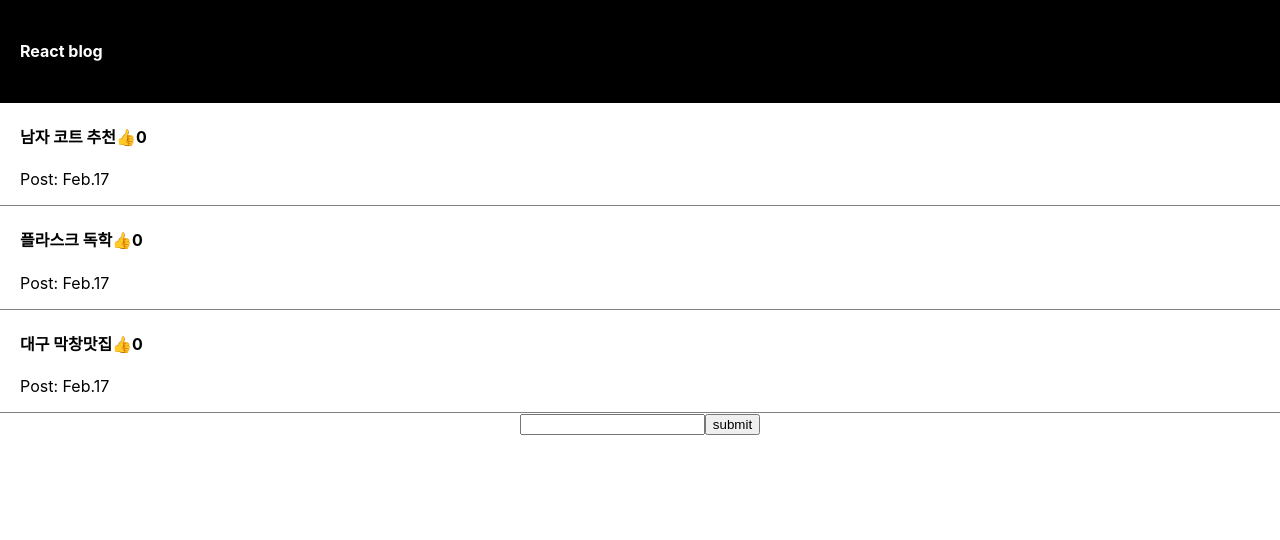
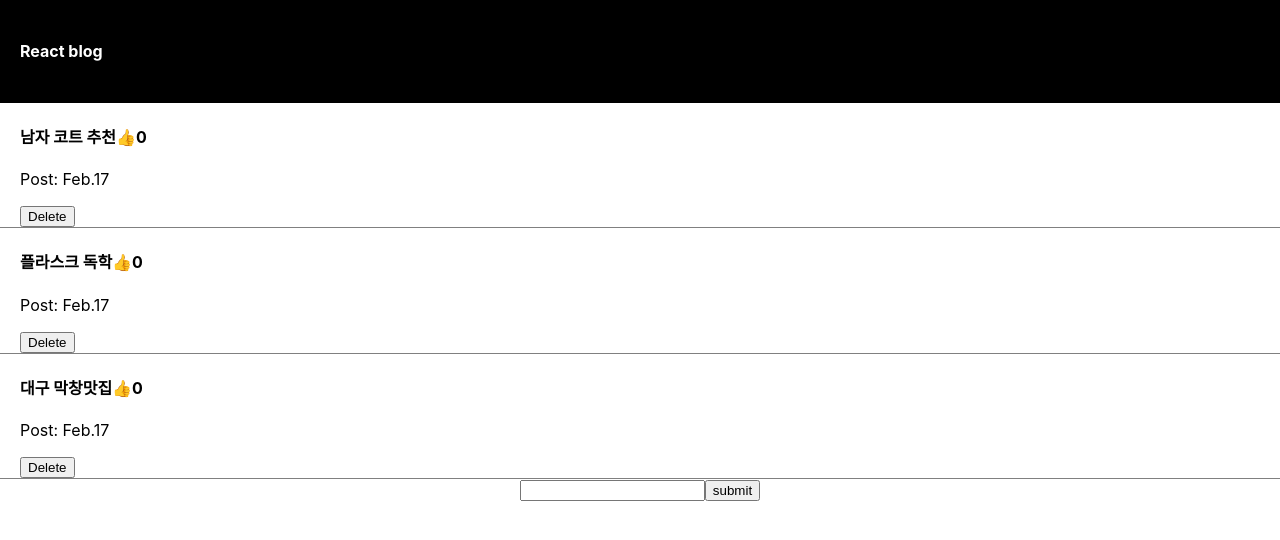
Before and after one commit to J2020n21/react_blog, a React (Create React App) app: page / in a window 1280 px wide. Shown: the top 540 px of the page. Built offline with nearby package versions, Linux system fonts and the light colour scheme.

Commit message:
Add delete function

```diff
--- a/src/App.js
+++ b/src/App.js
@@ -32,6 +32,12 @@ function App() {
                 }}>👍</span>{click[i]}
               </h4>
             <p>Post: Feb.17</p>
+            <button onClick={(e)=>{
+              let copy = [...title];
+              // titleChange(copy.splice(i,1)); //why this code doesn't work properly?
+              copy.splice(i,1);
+              titleChange(copy);
+            }}>Delete</button>
             </div>
           )
         })
@@ -41,10 +47,9 @@ function App() {
         console.log({userText});
       }} />
       <button onClick={(e)=>{
-          titleChange( title =>[...title, userText]);
+          titleChange(title =>[...title, userText]);
           clickChange(click =[...click, 0]);
         }}>submit</button>
-      {/* 숙제2: 글마다 삭제버튼+기능: 버튼을 만든다>해당 버튼의 글을 삭제/안보이게 한다.*/ }
 
       {
         modal % 2 == 1? <Modal title={title}></Modal>:null
```
